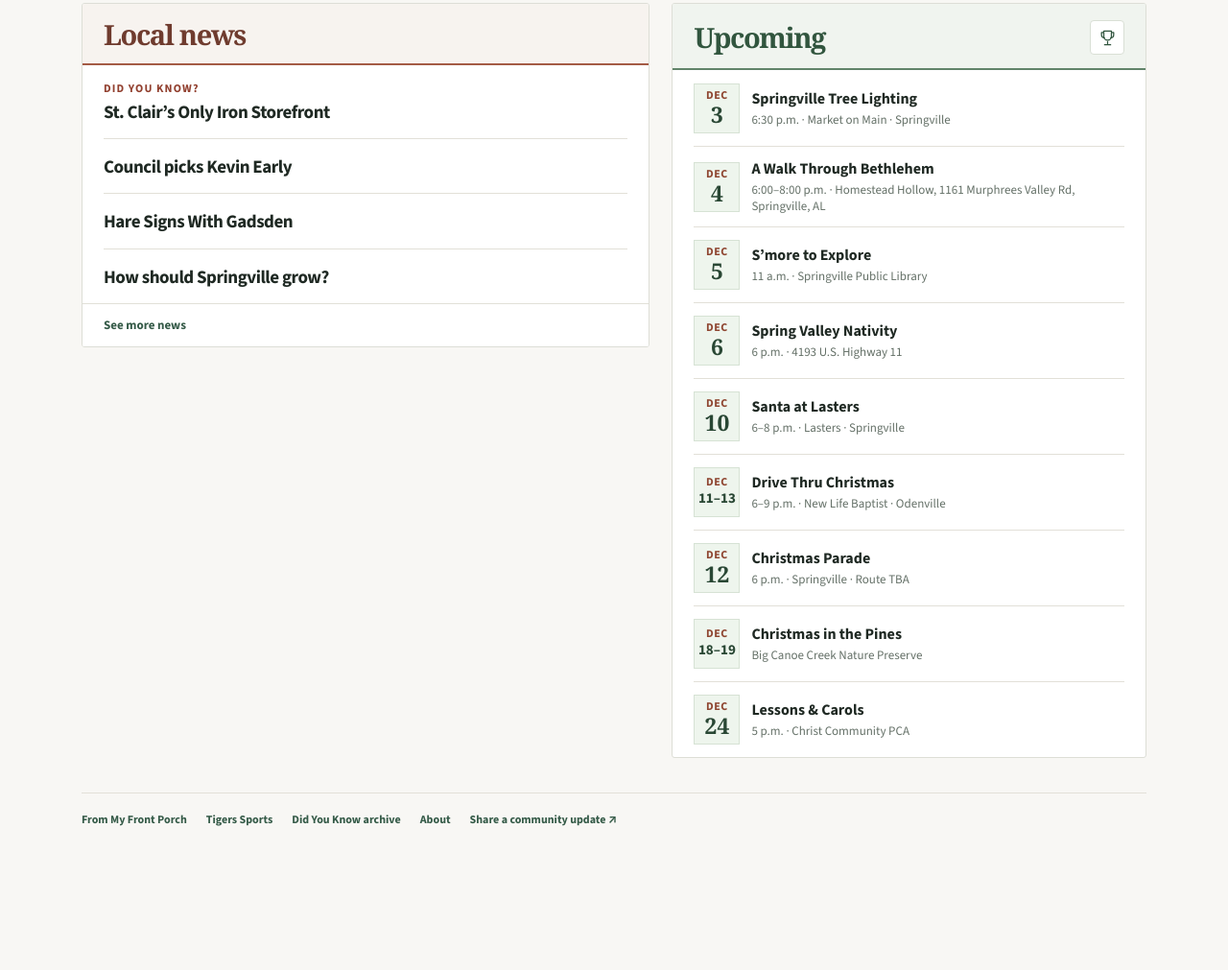
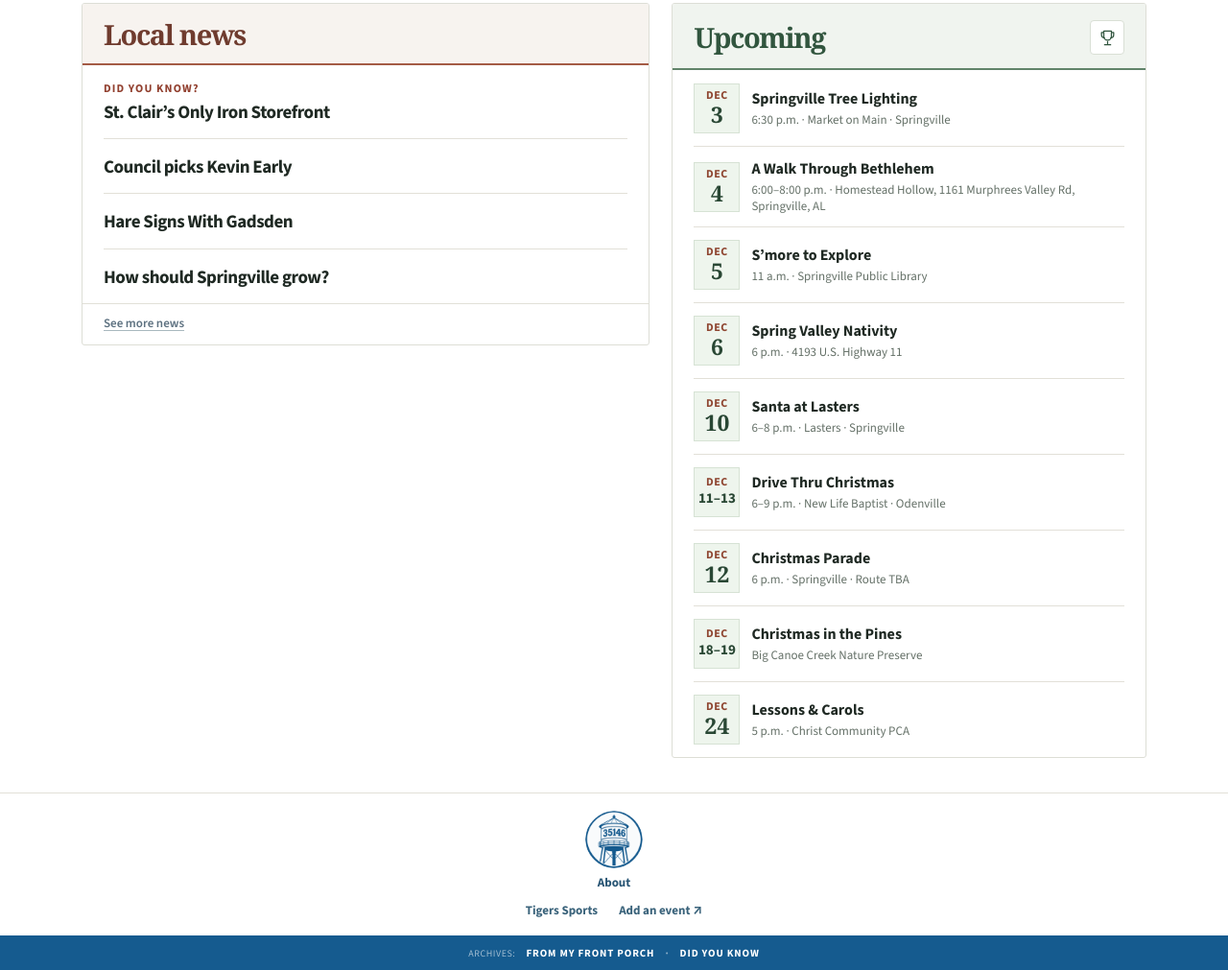
Before and after one commit to christcommunitypca/springville-info, a plain HTML site: page index.html in a window 1280 px wide. Shown: the part 512-1523 px from the top of the page at 96% size. Before the commit the page ends 1403 px from the top, so only its background shows below. Drawn offline with nearby package versions, Linux system fonts and the light colour scheme; a web font is replaced by a local one.

Commit message:
Launch blue homepage banners, 35146 tower footer, subtle Archives, and plain See more news link

```diff
--- a/assets/springville-refresh.css
+++ b/assets/springville-refresh.css
@@ -355,3 +355,78 @@ body.springville-detail .detail-backline .page-back{display:inline-flex;font:700
   body.springville-detail .state-message{
     background:var(--card);border-color:#607767;color:#d7e6da}
 }
+
+
+/* Homepage-only footer and color adjustments approved Nov 23, 2026.
+   Preserve all existing cards, news/event content, masthead and sports styling. */
+html:has(body.springville-frontpage){background:#fff}
+body.springville-frontpage{--paper:#fff;background:#fff}
+body.springville-frontpage .tagline-strip{
+  background:#155b8f;color:#fff;border-top-color:#10486f;
+}
+/* See more news is an unobtrusive text link, NEVER a highlighted button. */
+body.springville-frontpage #feed>section:first-child details>summary{
+  display:inline-block!important;width:auto!important;min-height:0!important;
+  margin:0!important;padding:10px 22px 12px!important;
+  border:0!important;border-radius:0!important;box-shadow:none!important;
+  background:transparent!important;color:#5d7180!important;
+  font:600 13px/1.5 var(--sans)!important;text-decoration:underline;
+  text-decoration-color:#a9b8bf;text-underline-offset:3px;
+}
+body.springville-frontpage #feed>section:first-child details>summary:hover,
+body.springville-frontpage #feed>section:first-child details>summary:focus-visible{
+  background:transparent!important;color:#285574!important;
+  text-decoration-color:currentColor;
+}
+body.springville-frontpage footer.site-footer-home{
+  display:flex;flex-direction:column;align-items:center;justify-content:flex-start;
+  width:100%!important;max-width:none;margin:0;padding:18px 0 0;
+  gap:0;background:#fff;border-top:1px solid var(--line);box-shadow:none;
+}
+body.springville-frontpage footer.site-footer-home .footer-center{
+  display:flex;flex-direction:column;align-items:center;justify-content:center;
+  width:100%;gap:0;padding:0 17px;
+}
+body.springville-frontpage footer.site-footer-home .footer-tower{
+  display:block;width:60px;height:60px;object-fit:contain;border-radius:50%;margin:0;
+}
+body.springville-frontpage footer.site-footer-home .footer-about{
+  display:inline-block;margin-top:6px;color:#285574;
+  font:700 13px/1.4 var(--sans);text-decoration:none;
+}
+body.springville-frontpage footer.site-footer-home .footer-actions{
+  display:flex;align-items:center;justify-content:center;gap:10px 22px;
+  flex-wrap:wrap;margin:11px 0 17px;
+}
+body.springville-frontpage footer.site-footer-home .footer-actions a{
+  color:#39627a;text-decoration:none;font:650 13px/1.4 var(--sans);
+}
+body.springville-frontpage footer.site-footer-home .footer-about:hover,
+body.springville-frontpage footer.site-footer-home .footer-actions a:hover{
+  text-decoration:underline;
+}
+body.springville-frontpage footer.site-footer-home .footer-archives{
+  width:100%;min-height:36px;display:flex;align-items:center;
+  justify-content:center;flex-wrap:wrap;gap:4px 11px;
+  margin:0;padding:10px 12px 9px;
+  background:#155b8f;color:#fff;
+  font:700 11px/1.5 var(--sans);letter-spacing:.08em;text-transform:uppercase;
+}
+body.springville-frontpage footer.site-footer-home .footer-archives-label{
+  opacity:.60;font-weight:500;font-size:10px;letter-spacing:.055em;
+}
+body.springville-frontpage footer.site-footer-home .footer-archives a{
+  color:#fff!important;font-weight:750;text-decoration:none;
+}
+body.springville-frontpage footer.site-footer-home .footer-archives a:hover{
+  color:#fff!important;text-decoration:underline;
+}
+body.springville-frontpage footer.site-footer-home .footer-archives-divider{opacity:.5}
+@media(max-width:440px){
+  body.springville-frontpage footer.site-footer-home .footer-archives{
+    gap:4px 7px;letter-spacing:.04em;padding-left:8px;padding-right:8px;
+  }
+  body.springville-frontpage footer.site-footer-home .footer-archives-label{
+    font-size:10px;letter-spacing:0;
+  }
+}
--- a/index.html
+++ b/index.html
@@ -22,8 +22,8 @@
 
 <link rel="preconnect" href="https://fonts.googleapis.com"><link rel="preconnect" href="https://fonts.gstatic.com" crossorigin>
 <link href="https://fonts.googleapis.com/css2?family=Barlow+Condensed:wght@600;700;800&amp;family=DM+Sans:wght@400;500;600;700;800&amp;family=Yellowtail&amp;display=swap" rel="stylesheet">
-<title>Springville.info</title><link rel="stylesheet" href="/assets/springville-refresh.css?v=20261123-readable"><link rel="stylesheet" href="/assets/front-porch.css?v=20261123-newsfeature"><link href="https://fonts.googleapis.com/css2?family=Source+Sans+3:wght@400;500;600;700;800&amp;display=swap" rel="stylesheet"></head>
-<body class="springville-home">
+<title>Springville.info</title><link rel="stylesheet" href="/assets/springville-refresh.css?v=20261123-footerblue1"><link rel="stylesheet" href="/assets/front-porch.css?v=20261123-newsfeature"><link href="https://fonts.googleapis.com/css2?family=Source+Sans+3:wght@400;500;600;700;800&amp;display=swap" rel="stylesheet"></head>
+<body class="springville-home springville-frontpage">
 <header class="site-masthead">
   <div class="masthead-inner">
     <h1 class="site-name"><a href="#feed">Springville</a></h1>
@@ -53,7 +53,22 @@
       <p><a href="mailto:tips@springville.info?subject=Springville.info%20community%20update">Share a community update ↗</a></p>
     </section>
 </main>
-<footer><a href="/front-porch/">From My Front Porch</a><a href="/sports.html">Tigers Sports</a><a href="#did-you-know-archive">Did You Know archive</a><a href="#about">About</a><a href="mailto:tips@springville.info?subject=Springville.info%20community%20update">Share a community update ↗</a></footer>
+<footer class="site-footer-home">
+  <div class="footer-center">
+    <img class="footer-tower" src="/assets/springville-water-tower-35146-blue.png" width="60" height="60" alt="Springville 35146 water tower">
+    <a class="footer-about" href="#about">About</a>
+    <nav class="footer-actions" aria-label="More ways to explore">
+      <a href="/sports.html">Tigers Sports</a>
+      <a href="mailto:tips@springville.info?subject=Add%20an%20event">Add an event ↗</a>
+    </nav>
+  </div>
+  <nav class="footer-archives" aria-label="Archives">
+    <span class="footer-archives-label">Archives:</span>
+    <a href="/front-porch/">From My Front Porch</a>
+    <span class="footer-archives-divider" aria-hidden="true">·</span>
+    <a href="#did-you-know-archive">Did You Know</a>
+  </nav>
+</footer>
 <script type="module" src="/assets/around.mjs?v=20261123-newsfeature"></script>
 <script type="module" src="/assets/analytics.mjs"></script>
 </body></html>
```
Also changed, not shown: assets/springville-water-tower-35146-blue.png (added).
